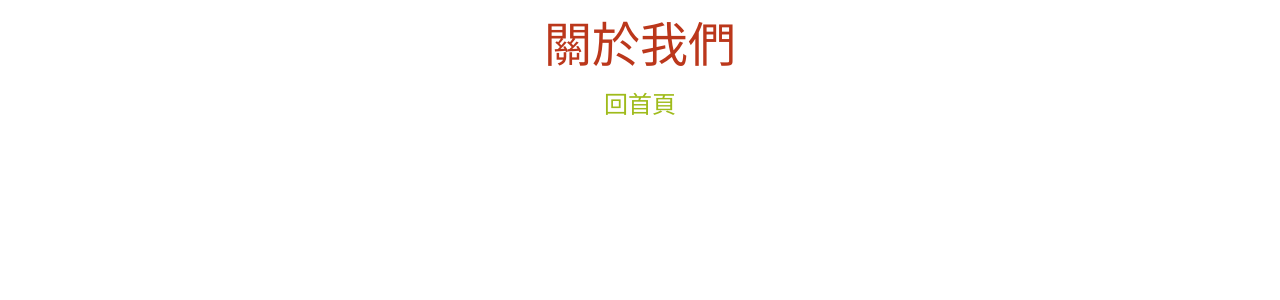
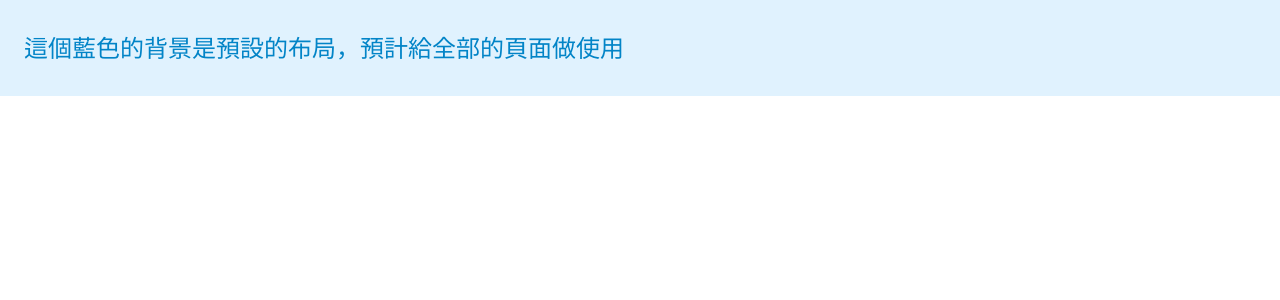
Before and after one commit to peter-3tgds/nuxt-practice-250102, a Nuxt app: page /about in a window 1280 px wide. Shown: the top 300 px of the page. Built offline with nearby package versions, Linux system fonts and the light colour scheme.

Commit message:
feat: Layout: 預設模板

```diff
--- a/app.vue
+++ b/app.vue
@@ -1,5 +1,5 @@
 <template>
-  <NuxtPage />
+  <div>
+    <NuxtLayout />
+  </div>
 </template>
-
-<script setup></script>
--- /dev/null
+++ b/layouts/default.vue
@@ -0,0 +1,7 @@
+<template>
+  <div class="bg-sky-100 py-6">
+    <p class="px-6 py-2 text-2xl text-sky-600">
+      這個藍色的背景是預設的布局，預計給全部的頁面做使用
+    </p>
+  </div>
+</template>
```
